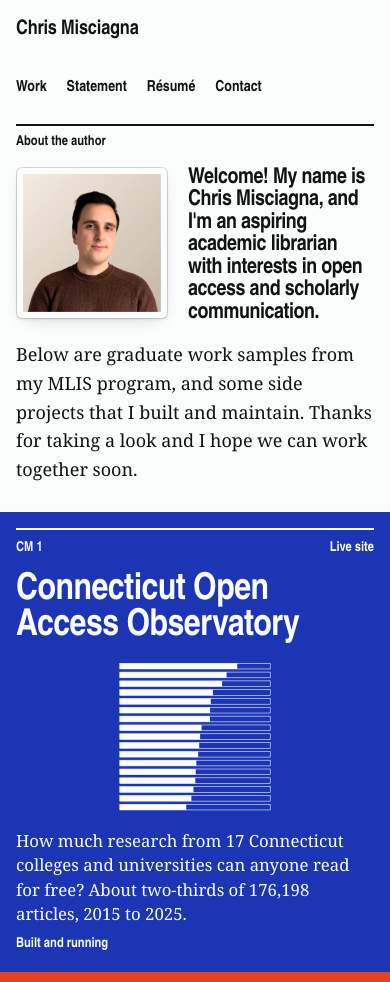
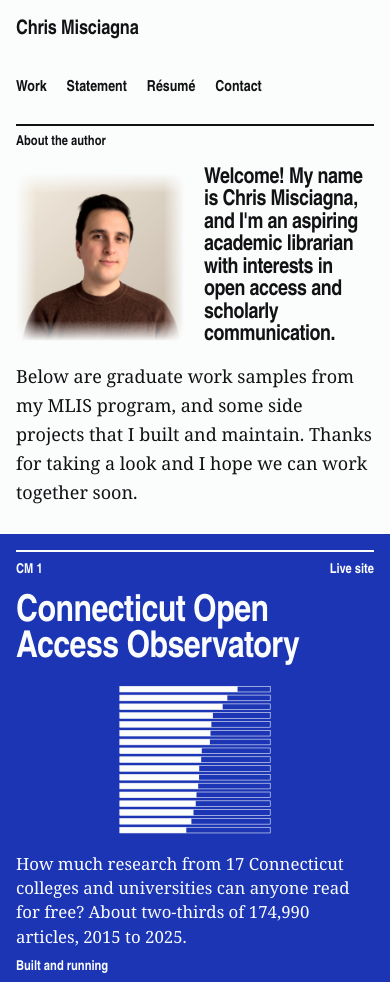
Before and after one commit to HB-Papa/chris-misciagna-portfolio, an Astro site: page / in a window 390 px wide. Shown: the top 982 px of the page. Built offline with nearby package versions, Linux system fonts and the light colour scheme; Astro itself is replaced by a stand-in of ours.

Commit message:
Feathered, larger headshot; Observatory text for the finished site
- The headshot's edges now fade into the page (a CSS mask, no border),
  and it grows to 20rem on desktop, 15.5rem on tablets, 10.5rem on phones.
- The Observatory project describes the finished, live site: 17
  institution profiles, comparisons, methods, downloads, and monthly
  refreshes gated by quality checks. Figures follow the 2026-11-17
  snapshot (174,990 articles, 67.3% free to read, 59.6% without Yale),
  and the cover art uses the current per-institution shares.
- "Why I made it" no longer mentions Open Sun.

Co-Authored-By: Claude Opus 5.5 <noreply@anthropic.com>

```diff
--- a/src/data/site.ts
+++ b/src/data/site.ts
@@ -57,26 +57,27 @@ export const projects: Project[] = [
     title: 'Connecticut Open Access Observatory',
     long: true,
     art: 'observatory',
-    blurb: 'How much research from 17 Connecticut colleges and universities can anyone read for free? About two-thirds of 176,198 articles, 2015 to 2025.',
+    blurb: 'How much research from 17 Connecticut colleges and universities can anyone read for free? About two-thirds of 174,990 articles, 2015 to 2025.',
     status: 'Built and running',
     facts: [
-      ['Institutions', '17 colleges and universities'],
-      ['Articles', '176,198, from 2015 to 2025'],
-      ['Free to read', '66.8%, or 59.2% without Yale'],
+      ['Institutions', '17, each with its own profile'],
+      ['Articles', '174,990, from 2015 to 2025'],
+      ['Free to read', '67.3%, or 59.6% without Yale'],
+      ['Updates', 'Monthly, with automatic quality checks'],
       ['Data', 'OpenAlex, released as CC0'],
     ],
     sections: [
       {
         heading: 'What it is',
-        body: "A public report on how much of the research published by Connecticut's colleges and universities anyone can read for free, and how much is still behind a paywall. A Python pipeline pulls records from the open database OpenAlex, checks them, and computes every figure. The site pairs each chart with a written summary and a data table, and has no tracking. The code and data are openly licensed, so anyone can check the numbers or reuse them.",
+        body: "A public report on how much of the research published by Connecticut's colleges and universities anyone can read for free, and how much is still behind a paywall. It has a statewide overview, a profile for each of the 17 institutions, side-by-side comparisons, a methods page, and every dataset available to download. Each chart comes with a written summary and a data table, and the site has no tracking.",
       },
       {
         heading: 'Why I made it',
-        body: 'Open Sun let me run an open collection. This asks the question a scholarly communication librarian faces on campus: how open is our own research, where are the paywalls, and what are authors paying to publish? I wrote down every methodological choice, with the alternatives and my reasons, because a number like this is only useful if a skeptical reader can follow how it was made.',
+        body: 'It answers the questions a scholarly communication librarian faces on campus: how open is our own research, where are the paywalls, and what are authors paying to publish? I wrote down every methodological choice, with the alternatives and my reasons, because a number like this is only useful if a skeptical reader can follow how it was made.',
       },
       {
         heading: 'How it was built',
-        body: "Built with AI coding tools; I set the research questions and approved each methodological decision. A separate recomputation checks the key figures. It's still in progress: the statewide overview and the UConn profile are live, and the other institution profiles and a methods page are next.",
+        body: 'Built with AI coding tools; I set the research questions and approved each methodological decision. A Python pipeline pulls records from the open database OpenAlex, checks them, and computes every figure, and a separate recomputation verifies the key numbers. The data refreshes every month and is published only when its quality checks pass. The code and data are openly licensed, so anyone can check the numbers or reuse them.',
       },
     ],
     links: [
--- a/src/lib/art.ts
+++ b/src/lib/art.ts
@@ -19,7 +19,7 @@ function sun() {
 }
 
 /** Observatory: one bar per institution, filled to its share of articles free to read (2015 to 2025). */
-const freeShares = [0.781, 0.71, 0.68, 0.619, 0.605, 0.6, 0.599, 0.544, 0.534, 0.528, 0.521, 0.509, 0.505, 0.502, 0.49, 0.476, 0.442];
+const freeShares = [0.783, 0.715, 0.684, 0.619, 0.609, 0.603, 0.599, 0.545, 0.541, 0.528, 0.527, 0.521, 0.51, 0.505, 0.49, 0.476, 0.442];
 function observatory() {
   const out = freeShares
     .map((f, i) => {
--- a/src/pages/index.astro
+++ b/src/pages/index.astro
@@ -20,7 +20,7 @@ import { person, intro, statement, projects, resume } from '../data/site';
     <section class="intro" aria-labelledby="intro-title">
       <p class="intro-label"><span>About the author</span><span>MLIS, University of South Carolina</span></p>
       <Image class="portrait" src={headshot} alt={intro.photoAlt} widths={[240, 400, 560, 800]}
-        sizes="(max-width: 700px) 9.5rem, (max-width: 1000px) 13rem, 16.5rem" loading="eager" fetchpriority="high" />
+        sizes="(max-width: 700px) 10.5rem, (max-width: 1000px) 15.5rem, 20rem" loading="eager" fetchpriority="high" />
       <div class="intro-text">
         <h1 id="intro-title">{intro.lede}</h1>
         {intro.body.map((p) => <p>{p}</p>)}
--- a/src/styles/global.css
+++ b/src/styles/global.css
@@ -36,9 +36,15 @@ a { color: inherit; text-underline-offset: .2em; text-decoration-thickness: 1.5p
 .mast nav a:hover { text-decoration: underline; }
 
 /* Intro: the author's photo and a short note, like the inside flap of a book */
-.intro { display: grid; grid-template-columns: 16.5rem minmax(0, 1fr); grid-template-areas: "label label" "photo text"; gap: 1rem clamp(1.5rem, 3vw, 3rem); padding: .25rem var(--gutter) clamp(1.75rem, 3vw, 2.5rem); }
+.intro { display: grid; grid-template-columns: 20rem minmax(0, 1fr); grid-template-areas: "label label" "photo text"; gap: 1rem clamp(1.5rem, 3vw, 3rem); padding: .25rem var(--gutter) clamp(1.75rem, 3vw, 2.5rem); }
 .intro-label { grid-area: label; display: flex; justify-content: space-between; gap: 1rem; font: 600 .85rem/1.2 var(--head); border-top: 2px solid var(--ink); padding-top: .5rem; }
-.portrait { grid-area: photo; width: 100%; height: auto; aspect-ratio: 1; object-fit: cover; display: block; background: #e9e4dc; padding: 6px; background-clip: content-box; border: 1px solid color-mix(in srgb, var(--ink) 14%, transparent); border-radius: 6px; box-shadow: 0 1px 2px rgb(17 18 20 / .06), 0 6px 18px -8px rgb(17 18 20 / .18); }
+/* The photo's edges fade into the page: two crossed linear masks feather all four sides. */
+.portrait { grid-area: photo; width: 100%; height: auto; aspect-ratio: 1; object-fit: cover; display: block; align-self: center;
+  --feather: 12%;
+  -webkit-mask-image: linear-gradient(to right, transparent, #000 var(--feather), #000 calc(100% - var(--feather)), transparent), linear-gradient(to bottom, transparent, #000 var(--feather), #000 calc(100% - var(--feather)), transparent);
+  -webkit-mask-composite: source-in;
+  mask-image: linear-gradient(to right, transparent, #000 var(--feather), #000 calc(100% - var(--feather)), transparent), linear-gradient(to bottom, transparent, #000 var(--feather), #000 calc(100% - var(--feather)), transparent);
+  mask-composite: intersect; }
 .intro-text { grid-area: text; align-self: center; display: grid; grid-template-columns: minmax(0, 7fr) minmax(0, 5fr); gap: 1rem clamp(1.5rem, 3vw, 3rem); align-items: center; }
 .intro h1 { font: 800 clamp(1.9rem, 3vw, 3.1rem)/1.03 var(--head); font-stretch: 84%; letter-spacing: -.02em; text-wrap: balance; }
 .intro-text p { max-width: 46ch; }
@@ -126,11 +132,11 @@ a { color: inherit; text-underline-offset: .2em; text-decoration-thickness: 1.5p
   .cover .num span:last-child, .cover:not(.on) .num span:last-child { display: inline; }
   .mast { flex-wrap: wrap; }
   .mast .line { display: none; }
-  .intro { grid-template-columns: 13rem minmax(0, 1fr); }
+  .intro { grid-template-columns: 15.5rem minmax(0, 1fr); }
   .intro-text { grid-template-columns: 1fr; }
 }
 @media (max-width: 700px) {
-  .intro { grid-template-columns: 9.5rem minmax(0, 1fr); grid-template-areas: "label label" "photo text"; row-gap: 1rem; column-gap: 1.25rem; }
+  .intro { grid-template-columns: 10.5rem minmax(0, 1fr); grid-template-areas: "label label" "photo text"; row-gap: 1rem; column-gap: 1.25rem; }
   .intro h1 { font-size: clamp(1.35rem, 5.6vw, 1.9rem); }
   .intro-text { display: contents; }
   .intro-text h1 { grid-area: text; align-self: center; }
```
Also changed, not shown: public/og.png.
